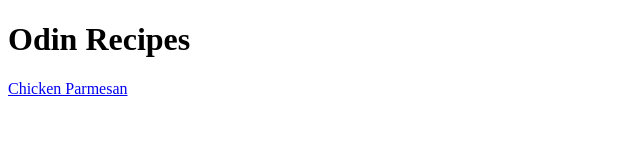
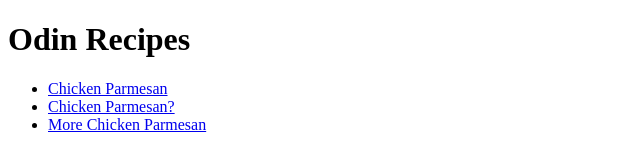
Before and after one commit to heheboye/odin_recipes, a plain HTML site: page index.html in a window 1280 px wide. Shown: the whole page, without its empty margins (0-640 px from the left). Drawn offline with Linux system fonts and the light colour scheme.

Commit message:
update README file

```diff
--- a/index.html
+++ b/index.html
@@ -9,6 +9,10 @@
 </head>
 <body>
     <h1>Odin Recipes</h1>
-    <a href="recipes/chicken_parmesan.html">Chicken Parmesan</a>
+    <ul>
+      <li><a href="recipes/chicken_parmesan.html">Chicken Parmesan</a></li>
+      <li><a href="recipes/chicken_parmesan.html">Chicken Parmesan?</a></li>
+      <li><a href="recipes/chicken_parmesan.html">More Chicken Parmesan</a></li>
+    </ul>
 </body>
 </html>
```
Also changed, not shown: recipes/chicken_parmesan.html (+1 -0 lines), 1 other file.
